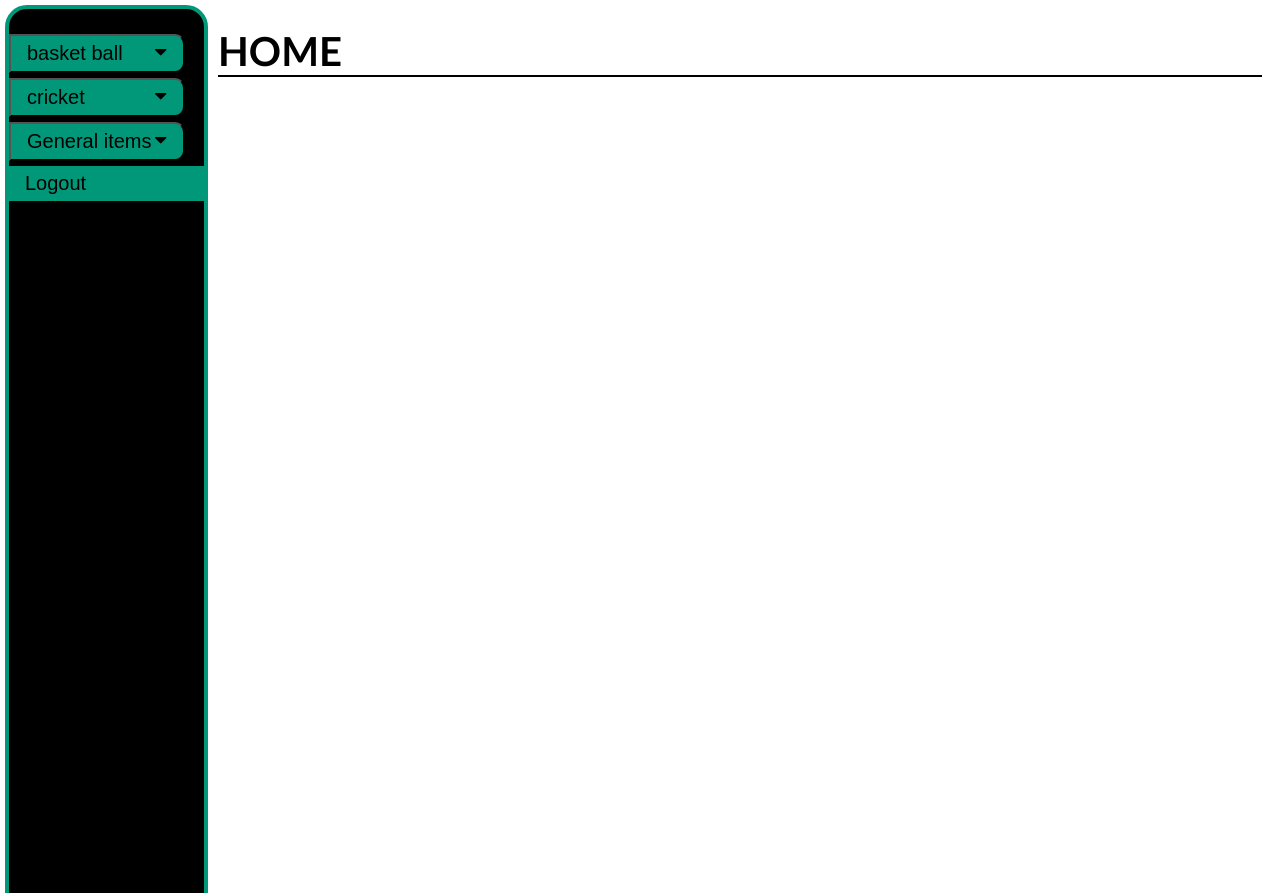
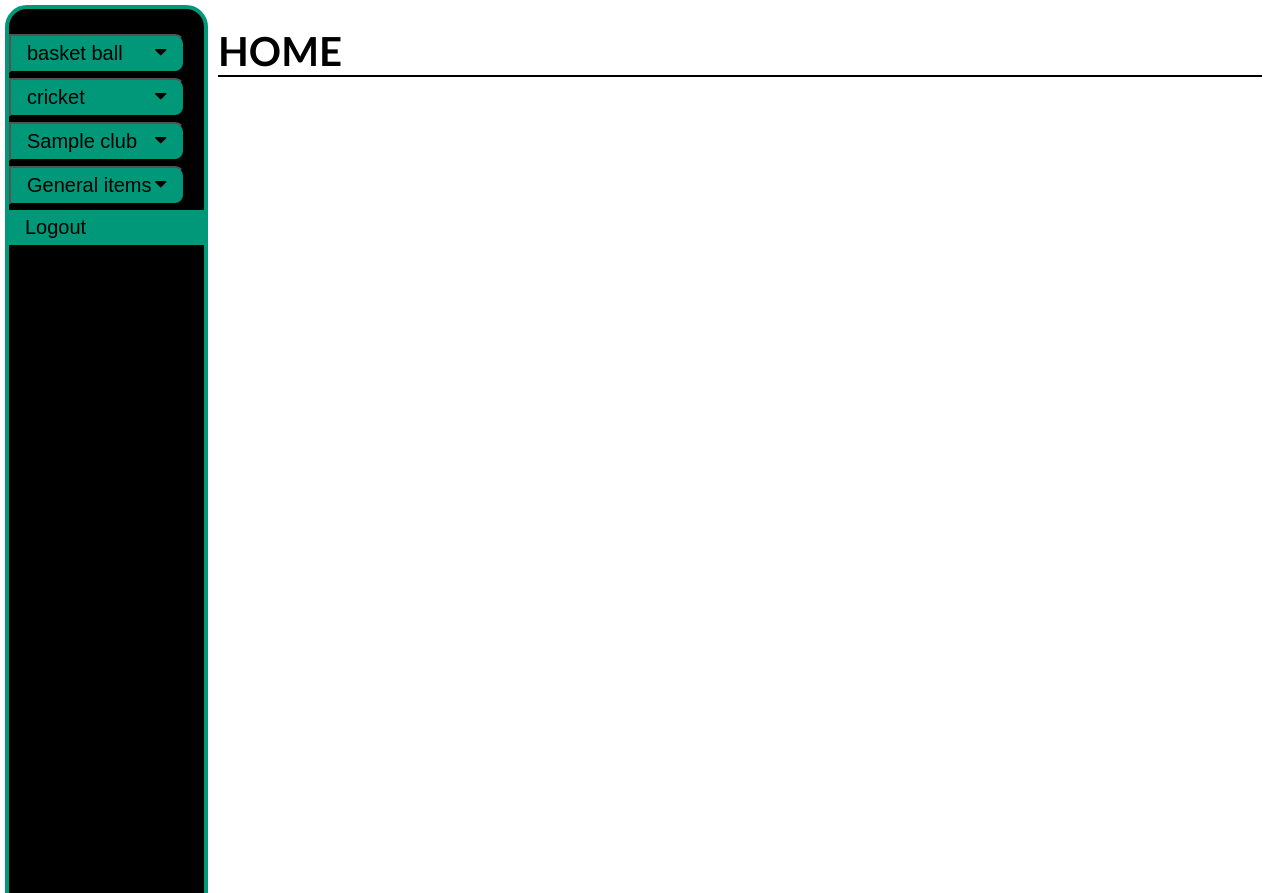
Before and after one commit to kailashnarreddy/sportproject, a Django app: template sportapp/templates/sportapp/home.html in a window 1280 px wide. Run offline with Django 3.2, Linux system fonts and the light colour scheme; data comes from the database, SQL or seed files in the repository; the template is opened without the code that fills it: values that come from a table or form of the project are taken from there, most other values are stand-ins (such as "Sample title", 1, 10 or a date in 2020).

Commit message:
Update home.html

```diff
--- a/sportapp/templates/sportapp/home.html
+++ b/sportapp/templates/sportapp/home.html
@@ -29,6 +29,17 @@
   {% endfor %}
   {% endif %}
 
+     {% if rem %}
+    {% for club in rem %}
+  <button class="dropdown-btn">{{club.name}}
+    <i class="fa fa-caret-down"></i>
+  </button>
+  <div class="dropdown-container">
+    <a href="{% url 'equipmentsList' club.pk %}">Register stock</a>
+  </div>
+  {% endfor %}
+  {% endif %}
+
   <button class="dropdown-btn">General items
     <i class="fa fa-caret-down"></i>
   </button>
@@ -42,7 +53,7 @@
   <a href="{% url 'gensecissuelist' %}"> My_issues</a>
   {% endif %}
 
-   {% if gensec or super %}
+   {% if super %}
     <a href="{% url 'total_list' %}"> Total Issues </a>
     {% endif %}
 
```
